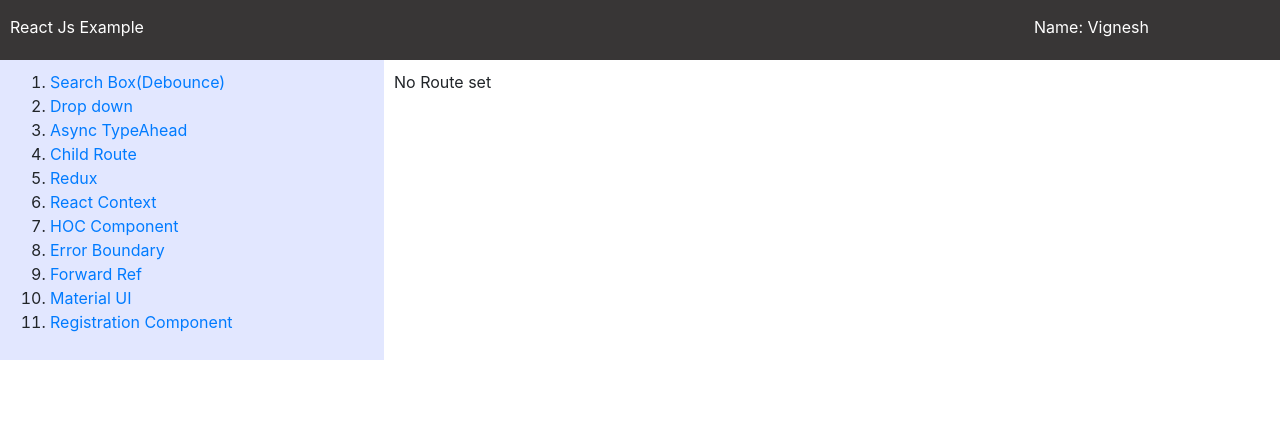
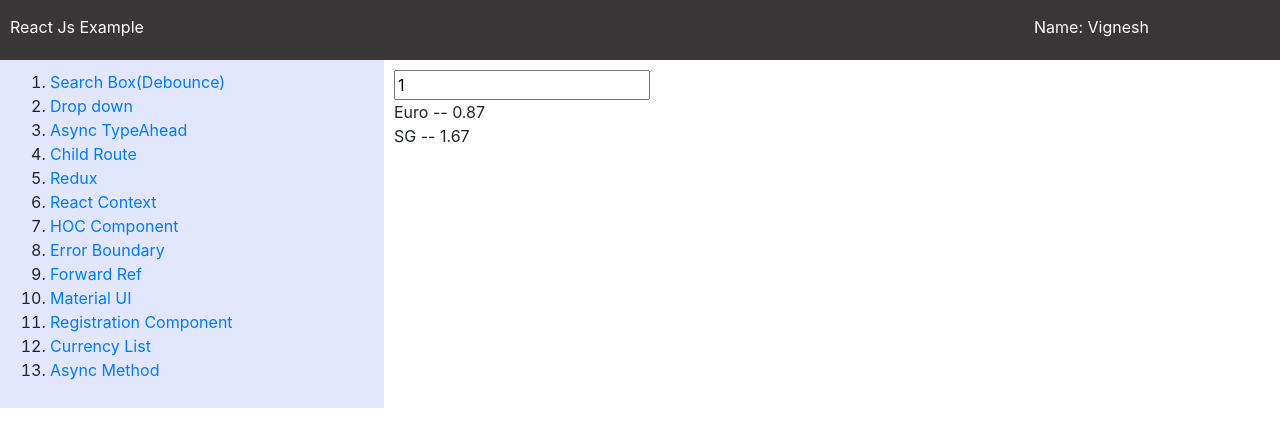
Before and after one commit to nvignesh86/ReactJsExamples, a React (Create React App) app: page /#/currencyList in a window 1280 px wide. Shown: the top 446 px of the page. Built offline with nearby package versions, Linux system fonts and the light colour scheme.

Commit message:
Hooks examples

```diff
--- /dev/null
+++ b/src/AsyncMethod/AsyncMethod.js
@@ -0,0 +1,30 @@
+import React, { useState } from 'react';
+
+export default function AsyncMethod(){
+
+    const [userList,setUserList] = useState();
+
+    const fetchApi= async (query)=>{
+        let response = await fetch("https://api.github.com/search/users?q="+query);
+        let data = await response.json();
+        setUserList(data.items);
+        console.log(data);
+    }
+
+    const handleClick=()=>{
+        fetchApi("nvignesh86");
+    }
+
+    return (
+        <>
+        {
+            userList?.map((user)=>{
+                return (
+                    <div key={user.id}>{user.login}</div>
+                );
+            })
+        }
+        <button onClick={handleClick}>Click</button>
+        </>
+    )
+}
--- /dev/null
+++ b/src/CurrencyExchange/Currency.js
@@ -0,0 +1,19 @@
+import React,{useEffect} from 'react';
+
+export default function Currency(props){
+    useEffect(()=>{
+     console.log("Base Value",props.baseCurrency);
+    },[props.baseCurrency]);
+
+    useEffect(()=>{
+        console.log("Call Parent modified")
+    },[props.callParent]);
+
+    useEffect(()=>{
+        console.log("child value",props.childValue);
+    },[props.childValue]);
+
+    return (
+    <div>{props.name} -- {props.baseCurrency * props.convertRate}</div>
+    );
+}
--- /dev/null
+++ b/src/CurrencyExchange/CurrencyList.js
@@ -0,0 +1,57 @@
+import React,{useCallback, useState,useMemo, useEffect, useLayoutEffect} from 'react';
+import Currency from './Currency';
+const currencyInfo = {
+    currencyList:[{
+        id:"1",
+        name:"Euro",
+        convertRate:"0.87"
+    },
+    {
+        id:"2",
+        name:"SG",
+        convertRate:"1.67"
+    }
+    ]
+}
+
+export default function CurrencyList(props){
+    const handleChange = (event)=>{
+        setBaseCurrency(event.target.value)
+    }
+
+    const someCalculate = (data)=>{
+        return data + 10;
+    }
+
+    const result = useMemo(()=>{
+        console.log("usememo called")
+       return someCalculate(1);
+    },[]);
+
+    useEffect(()=>{
+        console.log("Mounted");
+    },[]);
+
+    const callParent = useCallback(()=>{
+        console.log("Test");
+    },[]);
+
+    useLayoutEffect(()=>{
+        console.log("useLayoutEffect");
+    });
+
+
+    const [baseCurrency,setBaseCurrency] = useState(1);
+
+    return (
+        <>
+        <input type="text" onChange={handleChange} value={baseCurrency}/>
+       { currencyInfo.currencyList.map(currency=>{
+            return <Currency key={currency.id} name={currency.name} baseCurrency={baseCurrency} convertRate={currency.convertRate}
+                        callParent={callParent}
+                        childValue={result}
+                    />
+        })}
+        </>
+    );
+}
--- a/src/ReactRouter/BaseComponent.js
+++ b/src/ReactRouter/BaseComponent.js
@@ -11,6 +11,8 @@ import ErrorBoundaryBase from '../ErrorBoundary/ErrorBoundaryBase';
 import ForwardRef from './../ForwardRef/ForwardRef';
 import MaterialUIBase from './../MaterialUI/MaterialUIBase';
 import RegistrationComponent from './../RegistrationComponent/RegistrationComponent';
+import CurrencyList from './../CurrencyExchange/CurrencyList';
+import AsyncMethod from './../AsyncMethod/AsyncMethod';
 
 export default function BaseComponent(){
     return (
@@ -26,6 +28,8 @@ export default function BaseComponent(){
             <Route path="/forwardRef" component={ForwardRef}></Route>
             <Route path="/materialui" component={MaterialUIBase}></Route>
             <Route path="/registration" component={RegistrationComponent}></Route>
+            <Route path="/currencyList" component={CurrencyList}></Route>
+            <Route path="/asyncMethod" component={AsyncMethod}></Route>
             <Route path="*"><div>No Route set </div></Route>
         </Switch>
     );
--- a/src/ReactRouter/LeftPanel.js
+++ b/src/ReactRouter/LeftPanel.js
@@ -13,7 +13,9 @@ export default function LeftPanel(){
         {link:"/error",name:"Error Boundary"},
         {link:"/forwardRef",name:"Forward Ref"},
         {link:"/materialui",name:"Material UI"},
-        {link:"/registration",name:"Registration Component"}
+        {link:"/registration",name:"Registration Component"},
+        {link:"/currencyList",name:"Currency List"},
+        {link:"/asyncMethod",name:"Async Method"}
     ]
     return (
         <ul>
--- a/src/RegistrationComponent/RegistrationComponent.js
+++ b/src/RegistrationComponent/RegistrationComponent.js
@@ -1,5 +1,5 @@
 
-import React, { useEffect, useState } from 'react';
+import React, { useCallback, useEffect, useState } from 'react';
 
 export default function RegistrationComponent(props){
 
@@ -24,8 +24,9 @@ export default function RegistrationComponent(props){
         }
     },[userName,password,confirmPassword]);
 
-    const handleChange = (name,event)=>{
-        console.log(event,name);
+
+    const handleChange = useCallback((name,event)=>{
+        //console.log(event,name);
         if(name === "userName"){
             setUserName(event.target.value);
         }else if(name === "password"){
@@ -33,7 +34,7 @@ export default function RegistrationComponent(props){
         }else if(name === "confirmPassword"){
             setConfirmPassword(event.target.value);
         }
-    }
+    },[]);
 
     const registerClick=()=>{
         console.log("Register Button Clicked");
```
Also changed, not shown: src/MockJson/user.json (+14 -10 lines), 1 other file (tests, documents, lock files or other folders).
